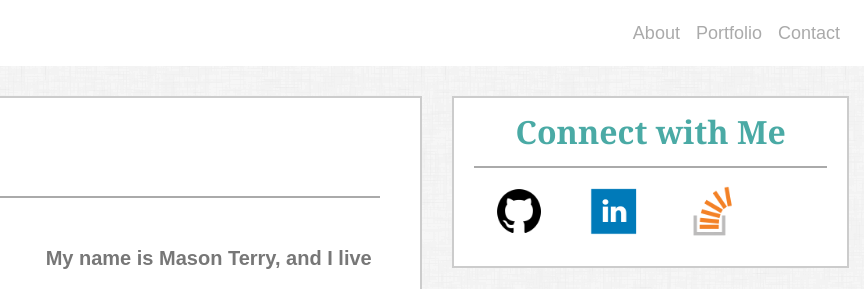
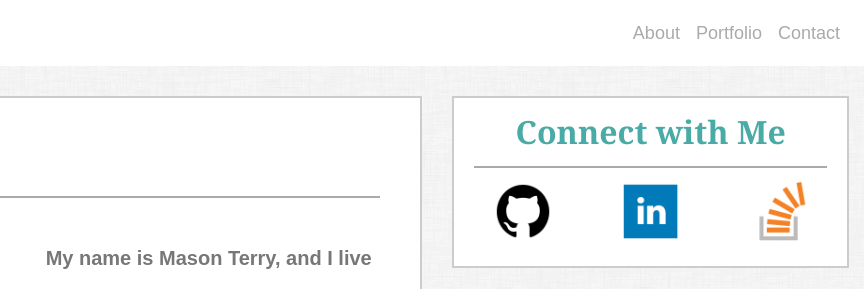
Before and after one commit to masonjterry/Bootstrap-Portfolio, a plain HTML site: page index.html in a window 1280 px wide. Shown: the top 289 px of the page, 416-1280 px from the left. Drawn offline with nearby package versions, Linux system fonts and the light colour scheme.

Commit message:
connect with me edits

```diff
--- a/assets/css/style.css
+++ b/assets/css/style.css
@@ -83,8 +83,11 @@ footer {
 
 .imgSize {
   max-width: 70px;
-  padding: 10px;
-  margin-left: 25px;
+  padding: 5px;
+}
+
+#icon-row-index, #icon-row-port, #icon-row-cont {
+  justify-content: space-around;
 }
 
 .navbar-custom {
--- a/index.html
+++ b/index.html
@@ -32,7 +32,6 @@
 				</ul>
 			</div>
 		</nav>
-
 		<div class="container-fluid">
 			<div class="row">
 				<!-- About Me -->
@@ -59,7 +58,7 @@
 					<aside id="aside">
 						<!-- Connect Heading -->
 						<h2>Connect with Me</h2>
-						<div class="row">
+						<div id="icon-row-index" class="row">
 							<div class="col-xs-4">
 								<a href="#"><img id="github-logo" class="img-fluid imgSize" src="assets/images/GitHub-Logo.png" alt="GitHub Logo"></a>
 							</div>
@@ -72,6 +71,7 @@
 						</div>
 					</aside>
 				</div>
+
 			</div>
 			<!-- Footer -->
 			<div class="row">
```
Also changed, not shown: contact.html (+1 -1 lines), portfolio.html (+1 -1 lines).
